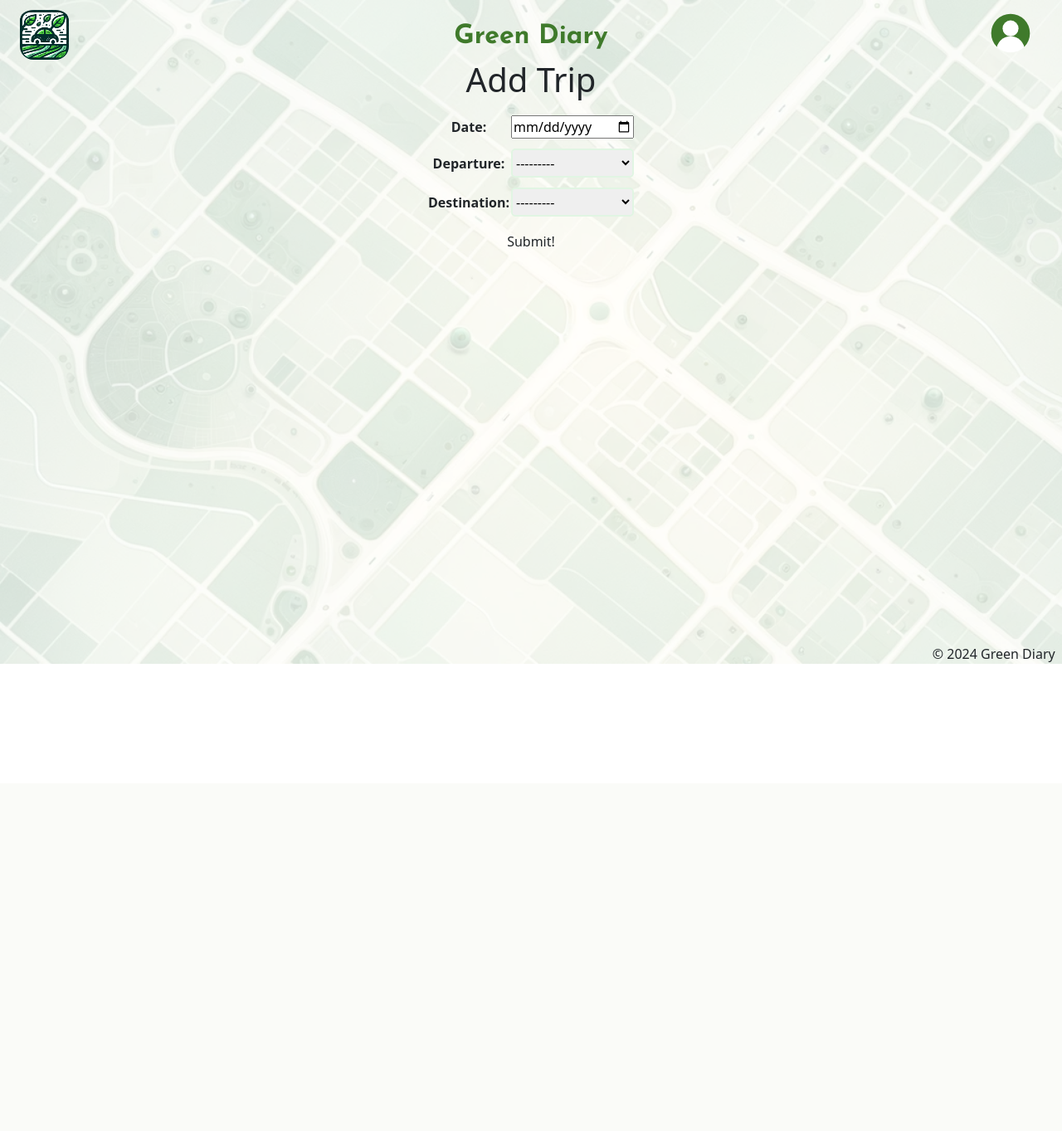
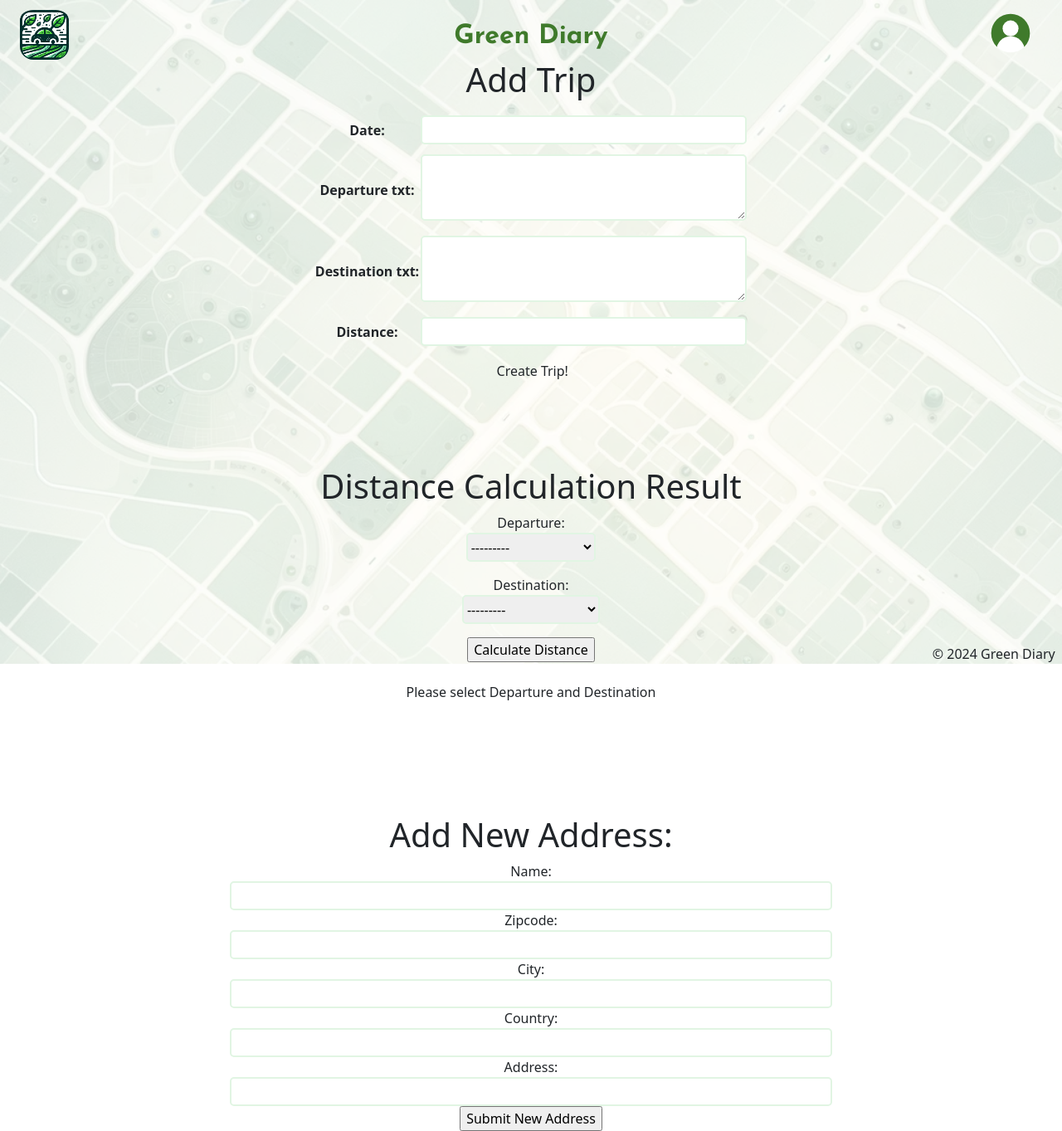
Before and after one commit to elliesolhjou/Green-Diary, a Django app: page /accounts/vehicle/1/trip/create/ in a window 1280 px wide. Shown: the whole page at 83% size. Before the commit the page ends 800 px from the top, so only its background shows below. Run offline with Django 5.2, Linux system fonts and the light colour scheme; the visitor is signed in with stand-in values (Sample User, id 1); data that the repository does not hold is empty; some libraries are stand-ins or nearby versions.

Commit message:
Distance calc and Add new address on Create Trip Working

```diff
--- a/greendiary/settings.py
+++ b/greendiary/settings.py
@@ -29,7 +29,7 @@ DEBUG = True
 ALLOWED_HOSTS = []
 
 # Application definition
-SITE_ID = 3
+SITE_ID = 4
 
 INSTALLED_APPS = [
     'main_app',
--- a/main_app/forms.py
+++ b/main_app/forms.py
@@ -62,3 +62,8 @@ class LocationForm(ModelForm):
     class Meta:
         model = Locations
         exclude = ['created_at', 'place_id', 'lng', 'lat']
+
+class TripForm(ModelForm):
+    class Meta:
+        model= Trip
+        fields = ("date", "departure_txt", "destination_txt", "distance")
--- a/main_app/models.py
+++ b/main_app/models.py
@@ -40,6 +40,8 @@ class Trip(models.Model):
     date = models.DateField()
     co_em= models.IntegerField()
     distance= models.IntegerField()
+    departure_txt =models.TextField(max_length=255)
+    destination_txt =models.TextField(max_length=255)
     departure= models.ForeignKey(Locations, related_name='trip_departure', on_delete=models.CASCADE)
     destination= models.ForeignKey(Locations, related_name='trip_destination', on_delete=models.CASCADE)
     vehicle=models.ForeignKey(Vehicle, on_delete=models.CASCADE, null=True)
--- a/main_app/templates/about.html
+++ b/main_app/templates/about.html
@@ -80,7 +80,7 @@
         </p>
         <!-- Buttons -->
         <button type="button" class="about-btn">Demo </button>
-        <button type="button" class="about-btn"><a href="https://github.com/elliesolhjou/Green-Diary">>Contribute</a</button>
+        <button type="button" class="about-btn"><a href="https://github.com/elliesolhjou/Green-Diary">Contribute</a</button>
       </div>
     </section>
 
--- a/main_app/templates/main_app/trip_form.html
+++ b/main_app/templates/main_app/trip_form.html
@@ -1,4 +1,5 @@
 {% extends 'base.html'%}
+{% load static %}
 
 {% block content%}
   <!-- New if/else block -->
@@ -12,10 +13,44 @@
     <table>
         {{form.as_table}}
     </table>
-    <input type="submit" value="Submit!" class="btn">
+    <input type="submit" name="form_trip_submit" value="Create Trip!" class="btn"/>
 </form>
 
+<br />
+<br />
+<br />
+<br />
+<div>
+  <h1>Distance Calculation Result</h1>
+  <form method="post">
+    {% csrf_token %} {{ form_one.as_p }}
+    <input type="submit" name="form_one_submit" value="Calculate Distance" />
+  </form>
+  <br />
 
+  <div class="title">
+    {% if distance_miles == None%}
+        <p>Please select Departure and Destination</p>
+    {% elif distance_miles < 2 %}
+        <p> The distance from {{departure_location}} to {{destination_location}} is {{ distance_miles }} mile</p>
+    {%else%}
+        <p> The distance from {{departure_location}} to {{destination_location}} is  {{ distance_miles }} miles</p>
+    {% endif %}
+  </div>
+</div>
+<br />
+<br />
+<br />
+<br />
+<br />
+<div>
+  <h1>Add New Address:</h1>
+  <form action="" method="POST">
+    {% csrf_token%}
+    {{form_two.as_table}}
+    <input type="submit" name="form_two_submit" value="Submit New Address" />
+  </form>
+</div>
 
 
 
--- a/main_app/views.py
+++ b/main_app/views.py
@@ -28,39 +28,6 @@ from .forms import DistanceForm
 from datetime import datetime
 
 
-# API Fns:
-# @require_http_methods(["GET", "POST"])
-# def add_or_edit_vehicle(request, vehicle_id=None):
-#     if vehicle_id:
-#         vehicle = Vehicle.objects.get(pk=vehicle_id)
-#         form = VehicleForm(request.POST or None, instance=vehicle)
-#     else:
-#         vehicle = None
-#         form = VehicleForm(request.POST or None)
-#
-#     if request.method == 'GET' and request.headers.get('X-Requested-With') == 'XMLHttpRequest':
-#         make_id = request.GET.get('make_id')
-#         if make_id:
-#             models = get_models_for_make(make_id)
-#             return JsonResponse({'models': models})
-#
-#     if request.method == 'POST' and form.is_valid():
-#         form.save()
-#         return redirect('vehicle_list')  # Redirect to vehicle list or detail view as appropriate
-#
-#     # Ensure this part is outside of the 'if' block
-#     car_makes = get_makes()  # This will be called on both GET and POST if form is not valid
-#     print(car_makes)
-#     context = {
-#         'form': form,
-#         'car_makes': car_makes,
-#         'vehicle_id': vehicle_id,
-#     }
-#
-#     return render(request, 'add_or_edit_vehicle.html', context)  # Make sure this template exists
-
-
-
 # Create your views here.
 
 def home(request):
@@ -76,15 +43,6 @@ def home(request):
         pounds = 300 / 453.592
         trip.output = int(trip.distance * pounds)
         trip.cost = int(trip.output / 48)
-
-    # for make in makes:
-    #     print(make['data']['id'])
-    #     print(make['data']['attributes']['name'])
-
-    # for model in models:
-    #     print(model['data']['id'])
-    #     print(model['data']['attributes']['name'])
-    #     print(model['data']['attributes']['year'])
 
 
     return render(request, 'home.html', {'vehicles': vehicles, 'trips': trips, 'vehicle': vehicle})
@@ -202,7 +160,6 @@ class VehicleList(LoginRequiredMixin, ListView):
         return Vehicle.objects.filter(user=self.request.user)
 
 
-
 class CreateVehicle(LoginRequiredMixin, CreateView):
     model = Vehicle
     fields = ['make', 'model']
@@ -248,43 +205,10 @@ class CreateVehicle(LoginRequiredMixin, CreateView):
 
     def form_valid(self, form):
         vehicle = form.save(commit=False)
-
         # get selected model ID
         selected_model = form.cleaned_data.get('model')
-
-        # {"data":{
-        #         "id":"fe61a2be-a69f-4016-b2a0-3203433d0afc",
-        #         "type":"estimate",
-        #         "attributes":{
-        #             "distance_value":100.0,
-        #             "vehicle_make":"Infiniti",
-        #             "vehicle_model":"FX35 AWD",
-        #             "vehicle_year":2003,
-        #             "vehicle_model_id":"c7ea1f8d-b6bf-4618-9bd2-88c12313c171",
-        #             "distance_unit":"mi",
-        #             "estimated_at":"2024-01-17T16:11:20.476Z",
-        #             "carbon_g":52276,
-        #             "carbon_lb":115.25,
-        #             "carbon_kg":52.28,
-        #             "carbon_mt":0.05
-        #         }
-        #     }
-        # }
-
         # fetch estimate for specified vehicle
         estimate = get_estimate(selected_model)
-
-        # update data for model creation
-        vehicle.make = estimate['data']['attributes']['vehicle_make']
-        vehicle.model = estimate['data']['attributes']['vehicle_model']
-        vehicle.year = estimate['data']['attributes']['vehicle_year']
-        vehicle.fuel = 'R'
-        vehicle.carbon = estimate['data']['attributes']['carbon_g'] / 100
-        vehicle.user = self.request.user
-
-        # save data to model
-        vehicle.save()
-
         return super(CreateVehicle, self).form_valid(form)
 
 
@@ -313,36 +237,31 @@ class TripList(LoginRequiredMixin, ListView):
     model = Trip
     template_name= 'trips/index.html'
 
-class CreateTripForm(forms.ModelForm):
-    class Meta:
-        model = Trip
-        fields = ['date', 'departure', 'destination']
-        widgets = {
-            'date': DateInput(attrs={'type': 'date'}),
-        }
+# class CreateTripForm(forms.ModelForm):
+#     class Meta:
+#         model = Trip
+#         fields = ['date', 'departure', 'destination']
+#         widgets = {
+#             'date': DateInput(attrs={'type': 'date'}),
+#         }
 
-    def get_queryset(self):
-        return Trip.objects.filter(vehicle__user = self.request.user)
+#     def get_queryset(self):
+#         return Trip.objects.filter(vehicle__user = self.request.user)
 
+# class CreateTrip(LoginRequiredMixin, CreateView):
+#     model = Trip
+#     form_class = CreateTripForm
 
-class CreateTrip(LoginRequiredMixin, CreateView):
-    model = Trip
-    form_class = CreateTripForm
+#     def form_valid(self, form):
+#         vehicle_id = self.kwargs['vehicle_id']
+#         form.instance.vehicle_id = vehicle_id
+#         form.save()
 
-    def form_valid(self, form):
-        vehicle_id = self.kwargs['vehicle_id']
-        form.instance.vehicle_id = vehicle_id
-        form.save()
-
-        return redirect('vehicle_detail', vehicle_id=vehicle_id)
+#         return redirect('vehicle_detail', vehicle_id=vehicle_id)
 
 class UpdateTrip(LoginRequiredMixin, UpdateView):
     model = Trip
     fields = '__all__'
-
-# class DeleteTrip(DeleteView):
-#     model=Trip
-#     success_url = '/'
 
 @login_required
 def delete_trip(request, vehicle_id, pk):
@@ -512,3 +431,138 @@ class DistanceView(View):
 
             }
         return render(request, 'distance.html', context)
+
+
+class CreateTrip(LoginRequiredMixin, CreateView):
+    model = Trip
+    form_class = TripForm
+    template_name = 'main_app/trip_form.html'
+
+
+    def get_context_data(self, **kwargs):
+        context = super().get_context_data(**kwargs)
+        context['vehicle_id'] = self.kwargs.get('vehicle_id')
+        # Add your additional context here
+        context['form_one'] = DistanceForm()
+        context['form_two'] = LocationForm()
+        context['distances'] = Distances.objects.all()
+        context['locations'] = Locations.objects.all()
+        context['vehicle_id'] = self.kwargs.get('vehicle_id')
+        # Do not include 'trip_form' as it's added by default
+        return context
+
+    def post(self, request, *args, **kwargs):
+        if 'form_trip_submit' in request.POST:
+            return self.post_form_trip(request)
+        elif 'form_one_submit' in request.POST:
+            return self.post_form_one(request)
+        elif 'form_two_submit' in request.POST:
+            return self.post_form_two(request)
+        else:
+            return super(CreateTrip, self).post(request, *args, **kwargs)
+
+    def post_form_trip(self,request):
+        form_trip = TripForm(request.POST)
+        if form_trip.is_valid():
+            form = form_trip.save()
+            context = {
+            'form':TripForm(),
+            'form_one': DistanceForm(),  # Initialize a new form for distance calculation
+            'form_two': LocationForm(),
+            'distances': Distances.objects.all(),
+            'locations': Locations.objects.all(),
+
+            }
+
+        return render(request, 'distance.html', context)
+
+    def post_form_one(self, request):
+        form = DistanceForm(request.POST)
+        if form.is_valid():
+            departure_location = form.cleaned_data.get('from_location')
+            destination_location = form.cleaned_data.get('to_location')
+
+            # Print statements for debugging
+            print("Departure Location:", departure_location)
+            print("Destination Location:", destination_location)
+
+            if not departure_location or not destination_location:
+                form.add_error(None, "Please select both departure and destination locations.")
+            else:
+                try:
+                    # Initialize Google Maps client
+                    gmaps = googlemaps.Client(key=settings.GOOGLE_API_KEY)
+
+                    # Get the addresses from the selected locations
+                    departure_address = departure_location.address
+                    destination_address = destination_location.address
+
+                    # Calculate distance using Google Maps Distance Matrix API
+                    distance_result = gmaps.distance_matrix(departure_address, destination_address)
+                    distance_info = distance_result['rows'][0]['elements'][0]
+
+                    # Check if the distance calculation was successful
+                    if distance_info['status'] == 'OK':
+                        distance_meters = distance_info['distance']['value']
+                        distance_miles = round(float(distance_meters / 1609.34 ),2) # Convert meters to miles
+
+                        # Create a new instance of the Distances model and save it to the database
+                        distance_record = Distances(
+                            from_location=departure_location,  # Assign the location instance
+                            to_location=destination_location,  # Assign the location instance
+                            distance=distance_miles
+                        )
+                        distance_record.save()
+
+                        # Prepare context with the calculated distance
+                        context = {
+                            'form': form,
+                            'form_two': LocationForm(),
+                            'form_one': DistanceForm(),
+                            'distance_miles': distance_miles,
+                            'departure_location':departure_location,
+                            'destination_location':destination_location
+
+                        }
+
+                        # Render a template with the calculated distance
+                        return render(request, 'distance.html', context)
+                    else:
+                        form.add_error(None, "Distance calculation failed.")
+                except Exception as e:
+                    # Print the exception for debugging
+                    print("Error during distance calculation:", e)
+                    form.add_error(None, "Distance calculation failed.")
+        save_form_one = form.save()
+
+        # Re-render the page with the form (and possibly errors)
+        context = {
+            'form_one': save_form_one,
+            'form_two': LocationForm(),
+            'form_trip':TripForm(),
+            'distance_mile':distance_miles,
+            'distances': Distances.objects.all(),
+            'locations': Locations.objects.all()
+        }
+
+
+        return render(request, self.template_name, context)
+
+    def post_form_two(self,request):
+        form_address = LocationForm(request.POST)
+        if form_address.is_valid():
+            form = form_address.save()
+            context = {
+            'form_one': DistanceForm(),  # Initialize a new form for distance calculation
+            'form_two': LocationForm(),
+            'form_trip':TripForm(),
+            'distances': Distances.objects.all(),
+            'locations': Locations.objects.all(),
+
+            }
+        return render(request, 'distance.html', context)
+
+    def form_valid(self, form):
+        form.instance.vehicle = Vehicle.objects.get(pk=self.kwargs.get('vehicle_id'))
+        form.save()
+        return super(CreateTrip, self).form_valid(form)
```
Also changed, not shown: main_app/migrations/0001_initial.py, main_app/migrations/0002_distances_duration_mins.py (deleted).
